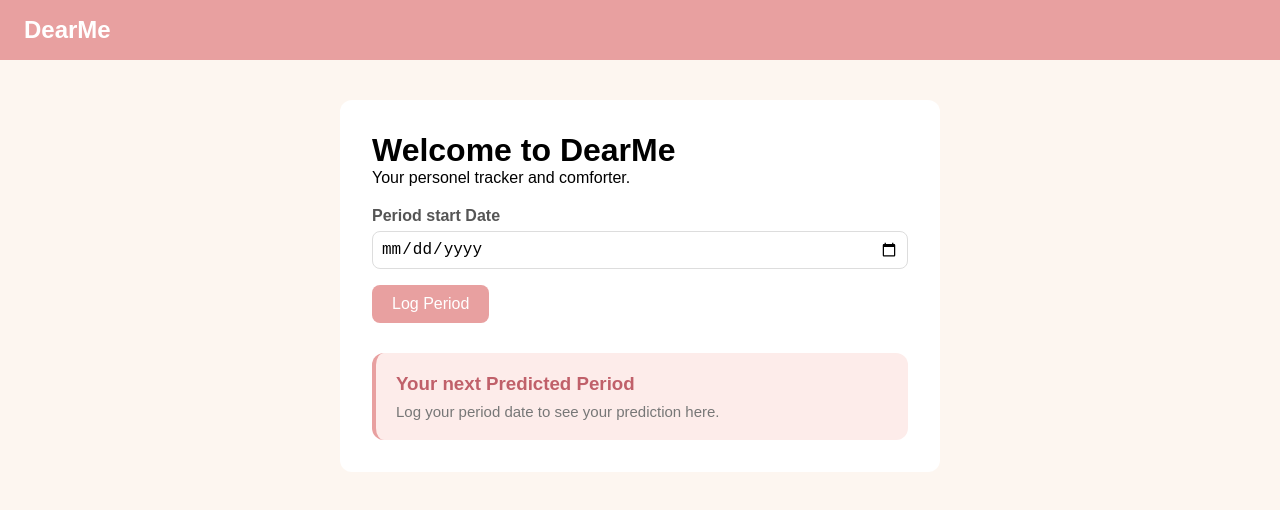
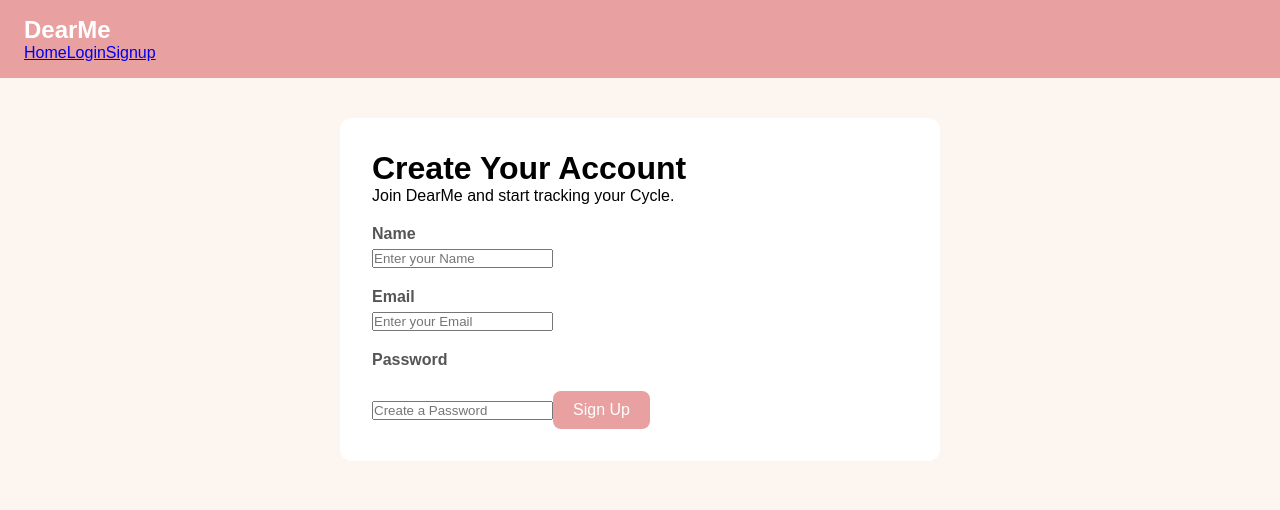
Before and after one commit to chandhanaarima06-a/Periods-Tracker, a React (Create React App) app in the folder Frontend/dearme/: page /Signup in a window 1280 px wide. Shown: the top 510 px of the page. Built offline with nearby package versions, Linux system fonts and the light colour scheme.

Commit message:
Add login and signup pages with react routing

```diff
--- a/Frontend/dearme/package.json
+++ b/Frontend/dearme/package.json
@@ -9,6 +9,7 @@
     "@testing-library/user-event": "^13.5.0",
     "react": "^19.2.7",
     "react-dom": "^19.2.7",
+    "react-router-dom": "^7.18.0",
     "react-scripts": "5.0.1",
     "web-vitals": "^2.1.4"
   },
--- a/Frontend/dearme/src/App.js
+++ b/Frontend/dearme/src/App.js
@@ -1,12 +1,21 @@
 import './App.css';
+import {BrowserRouter , Routes , Route } from 'react-router-dom';
 import NavBar from './NavBar';
 import CycleTracker from './CycleTracker';
+import Login from './Login';
+import Signup from './Signup';
 function App(){
   return(
-    <div>
+      <BrowserRouter>
       <NavBar />
-      <CycleTracker />
-    </div>
+      <Routes>
+        <Route path="/" element={<CycleTracker />} />
+        <Route path="/login" element={<Login/>} />
+        <Route path="/Signup" element={<Signup/>} />
+      </Routes>
+
+      </BrowserRouter>
+
   );
 
 }
--- /dev/null
+++ b/Frontend/dearme/src/Login.js
@@ -0,0 +1,16 @@
+function Login(){
+    return(
+        <main>
+            <h1>Welcome Back</h1>
+            <p>Log in to your DearMe account.</p>
+            <label>Email</label>
+            <input type="email" placeholder="Enter your email"/>
+            <label>Password</label>
+            <input type="Password" placeholder="Enter your Password"/>
+            <button>Login</button>
+
+
+        </main>
+    );
+}
+export default Login;
--- a/Frontend/dearme/src/NavBar.js
+++ b/Frontend/dearme/src/NavBar.js
@@ -1,7 +1,13 @@
-function NavBar(){
+ import { Link } from 'react-router-dom';
+ function NavBar(){
     return(
         <nav>
             <h2>DearMe</h2>
+            <div>
+                <Link to="/">Home</Link>
+                <Link to="/login">Login</Link>
+                <Link to="/signup">Signup</Link>
+            </div>
         </nav>
     );
 
--- /dev/null
+++ b/Frontend/dearme/src/Signup.js
@@ -0,0 +1,16 @@
+function Signup(){
+    return(
+        <main>
+            <h1>Create Your Account</h1>
+            <p>Join DearMe and start tracking your Cycle.</p>
+            <label>Name</label>
+            <input type="text" placeholder="Enter your Name" />
+            <label>Email</label>
+            <input type="email" placeholder="Enter your Email" />
+            <label>Password</label>
+            <input type="password" placeholder="Create a Password" />
+            <button>Sign Up</button>
+        </main>
+    );
+}
+export default Signup;
```
Also changed, not shown: 1 other file (tests, documents, lock files or other folders).
